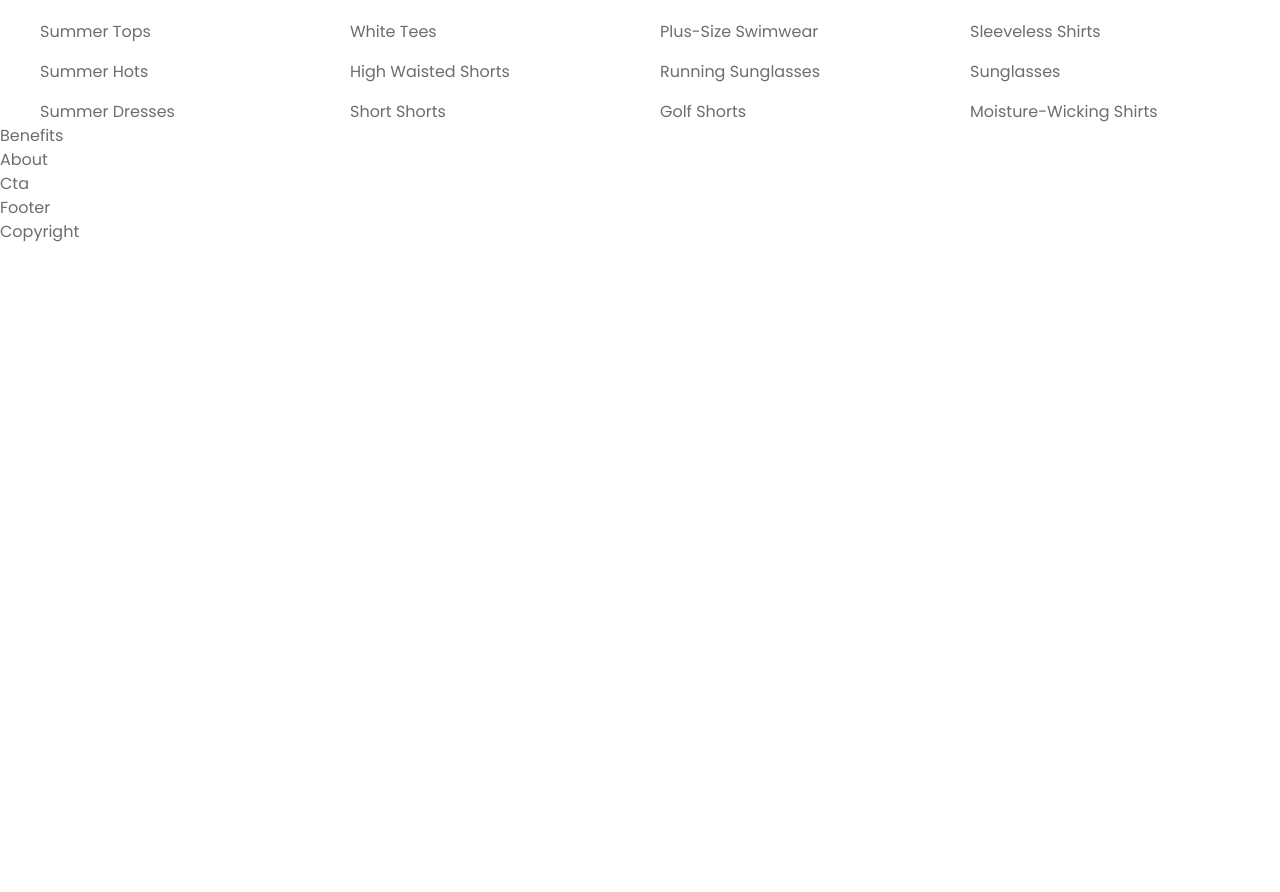
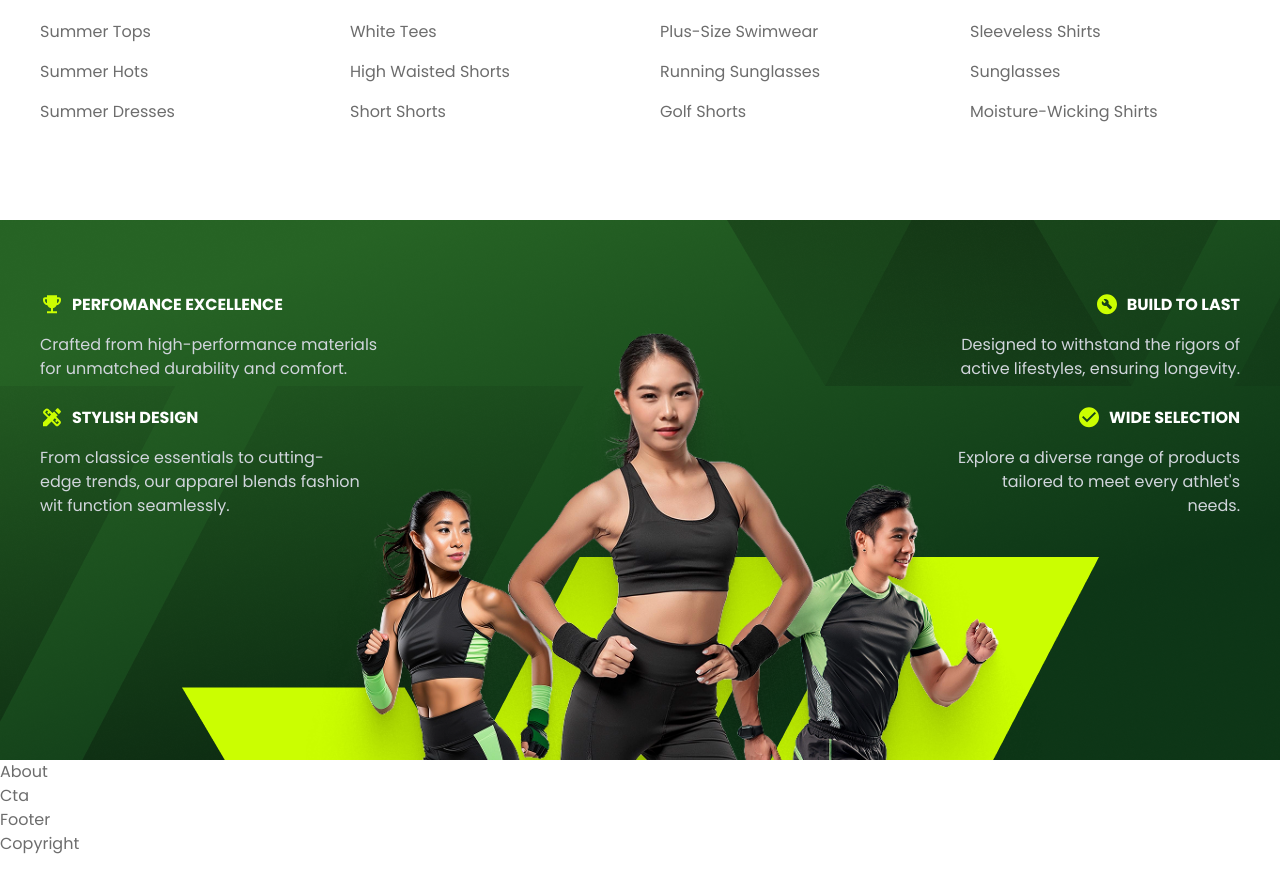
Before and after one commit to Oscedu15/venoma, a Next.js app: page / in a window 1280 px wide. Shown: the part 2780-3672 px from the top of the page. Built offline with nearby package versions, Linux system fonts and the light colour scheme.

Commit message:
feat:benefits-complte

```diff
--- a/components/Benefits.jsx
+++ b/components/Benefits.jsx
@@ -1,9 +1,110 @@
-import React from 'react'
+import Image from "next/image";
+import React from "react";
 
 const Benefits = () => {
   return (
-    <div>Benefits</div>
-  )
-}
+    <section
+      className="mt-24 pt-[72px] min-h-[540px] bg-no-repeat bg-cover relative overflow-hidden
+     bg-[url(/assets/img/benefits/bg.png)]"
+    >
+      <div className="container mx-auto flex flex-col">
+        {/* text */}
+        <div
+          className="relative flex flex-col text-gray-300 md:gap-48 md:flex-row justify-between
+        gap-6"
+        >
+          {/* items-1 */}
+          <div className="flex-1 flex flex-col gap-6 w-full max-w-[360px]">
+            <div className="">
+              <div className="flex items-center justify-start gap-2 mb-4">
+                <Image
+                  src="/assets/icons/trophy.svg"
+                  width={24}
+                  height={24}
+                  alt="trofeo"
+                />
+                <h6 className="uppercase text-white font-bold">
+                  Perfomance Excellence
+                </h6>
+              </div>
+              <p>
+                Crafted from high-performance materials for unmatched durability
+                and comfort.
+              </p>
+            </div>
+            <div className="">
+              <div className="flex items-center justify-start gap-2 mb-4">
+                <Image
+                  src="/assets/icons/design.svg"
+                  width={24}
+                  height={24}
+                  alt="trofeo"
+                />
+                <h6 className="uppercase text-white font-bold">
+                  Stylish Design
+                </h6>
+              </div>
+              <p className="xl:max-w-[320px] xl:mr-auto">
+                From classice essentials to cutting-edge trends, our apparel
+                blends fashion wit function seamlessly.
+              </p>
+            </div>
+          </div>
+          {/* items-2 */}
+          <div className="flex-1 flex flex-col gap-6 w-full max-w-[360px]">
+            <div className="">
+              <div className="flex items-center justify-start  xl:justify-end  gap-2 mb-4">
+                <Image
+                  src="/assets/icons/build.svg"
+                  width={24}
+                  height={24}
+                  alt="trofeo"
+                />
+                <h6 className="uppercase text-white font-bold">
+                  Build to last
+                </h6>
+              </div>
+              <p className="xl:text-right xl:max-w-[290px] xl:ml-auto">
+                Designed to withstand the rigors of active lifestyles, ensuring
+                longevity.
+              </p>
+            </div>
+            <div className="">
+              <div className="flex items-center justify-start xl:justify-end gap-2 mb-4">
+                <Image
+                  src="/assets/icons/check.svg"
+                  width={24}
+                  height={24}
+                  alt="trofeo"
+                />
+                <h6 className="uppercase text-white font-bold">
+                  Wide Selection
+                </h6>
+              </div>
+              <p className="xl:text-right xl:max-w-[290px] xl:ml-auto">
+                Explore a diverse range of products tailored to meet every
+                athlet's needs.
+              </p>
+            </div>
+          </div>
+        </div>
+        {/* img */}
+        <div className="w-full h-[280px] xl:h-auto xl:absolute top-0 bottom-0 left-0 right-0">
+          {/* logo bg */}
+          <div className="w-full h-full bg-[url(/assets/img/benefits/logo.png)] bg-bottom bg-no-repeat absolute -bottom-56"></div>
+          <div className="w-full h-full flex justify-center items-end relative">
+            <Image
+              src={"/assets/img/benefits/s1.png"}
+              width={916}
+              height={604}
+              alt="beneficios"
+              className="absolute xl:top-16 z-50"
+            />
+          </div>
+        </div>
+      </div>
+    </section>
+  );
+};
 
-export default Benefits
+export default Benefits;
```
Also changed, not shown: app/page.jsx (line endings or trailing spaces).
